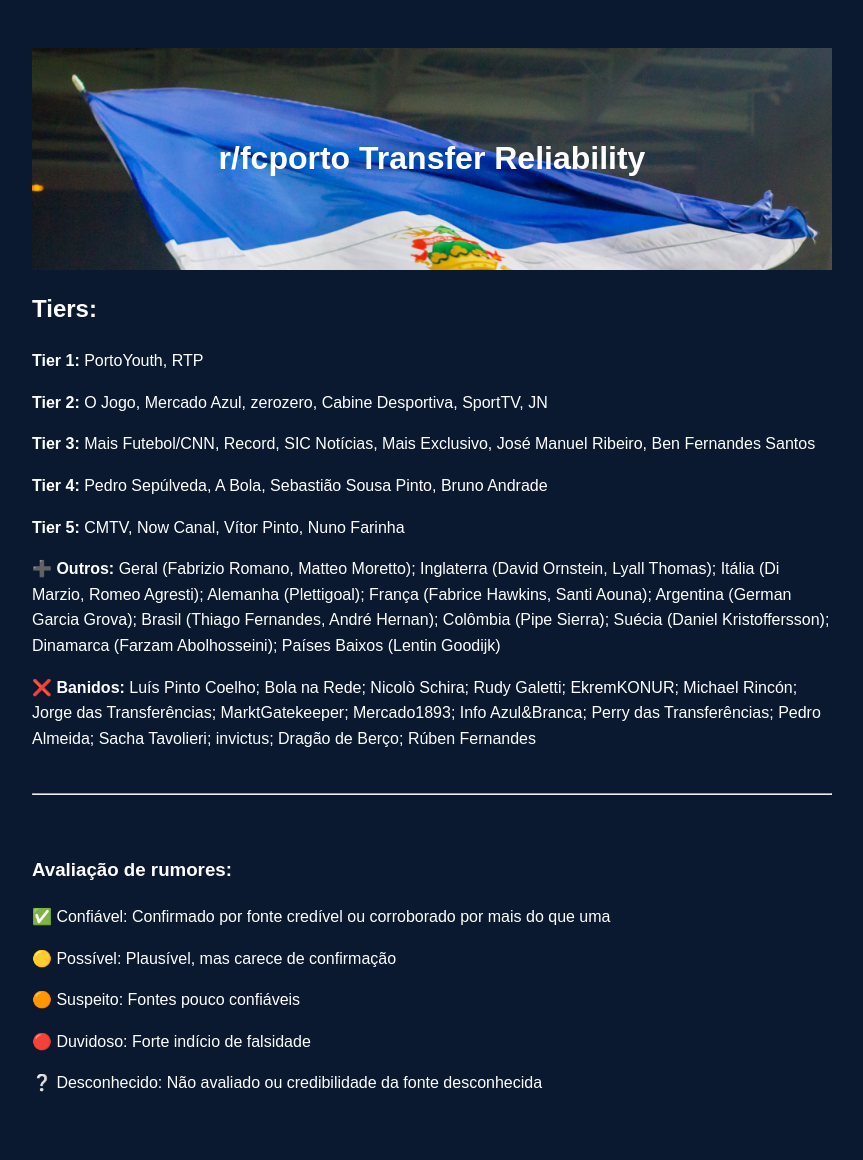
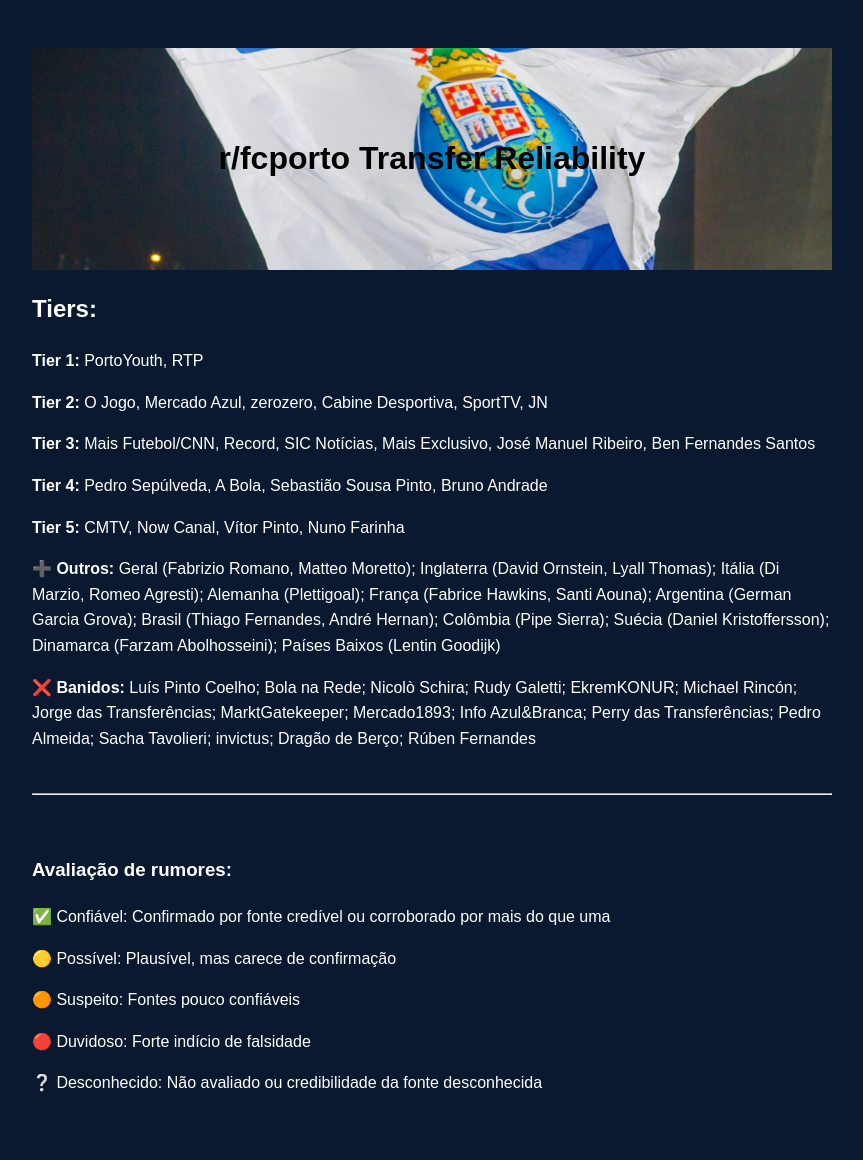
Before and after one commit to Azrial1739/teste-transfer, a Jekyll site: the page built from index.md, in a window 1280 px wide. Shown: the whole page, without its empty margins (208-1071 px from the left). Built offline with Jekyll 4.4.1, drawn with Linux system fonts in a browser that asks for light colours.

Commit message:
Update default.html

```diff
--- a/_layouts/default.html
+++ b/_layouts/default.html
@@ -19,11 +19,15 @@
   .banner {
   background-image: url('{{ site.baseurl }}/banner.jpg');
   background-size: cover;
-    background-position: center top;
+  background-position: center 40%;
   padding: 4rem 1rem;
   text-align: center;
+  text-shadow: none;
+}
+
+.banner h1 {
   color: black;
-    text-shadow: none;
+}
   }
   </style>
 </head>
```
Lines whose indentation alone changed are shown as unchanged.
